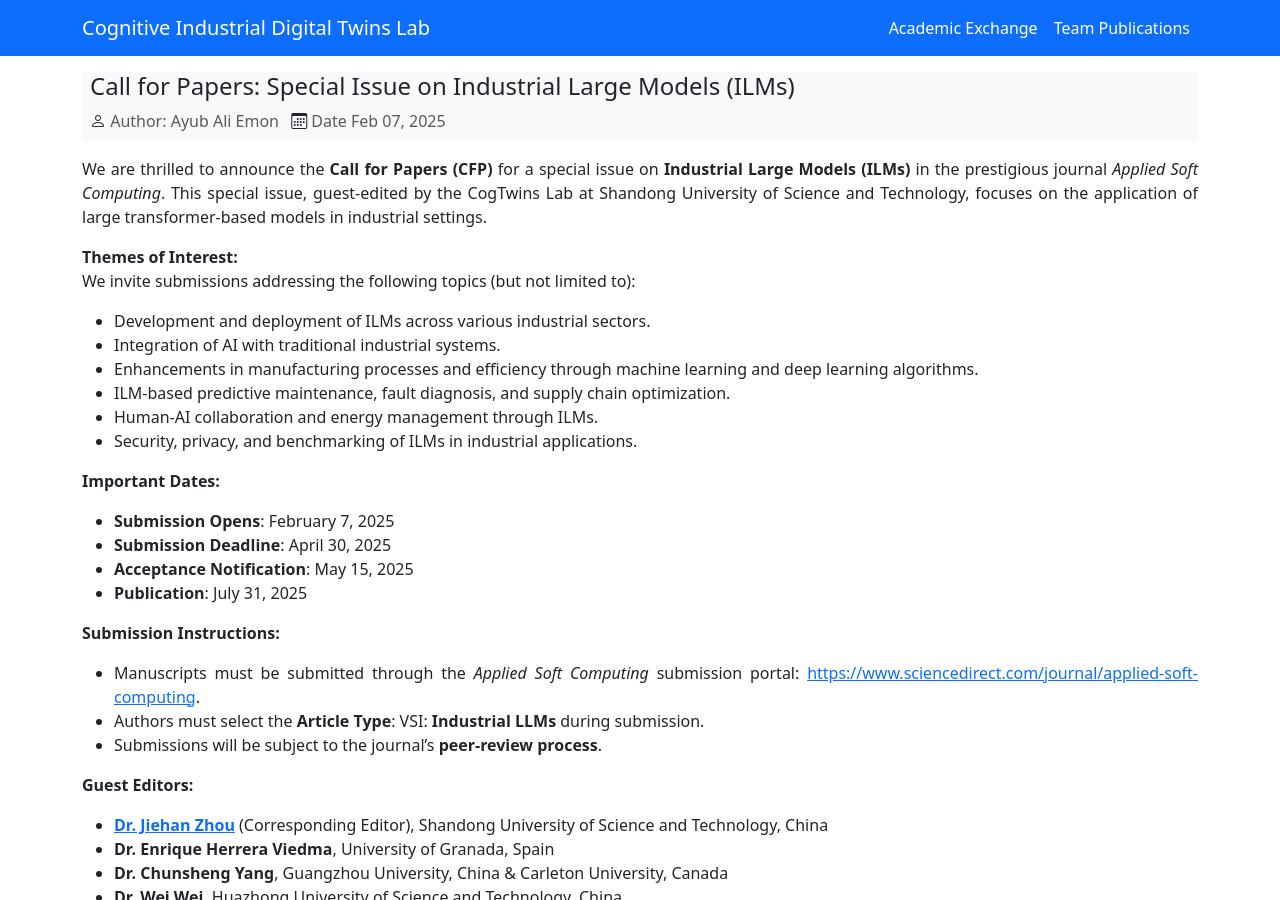
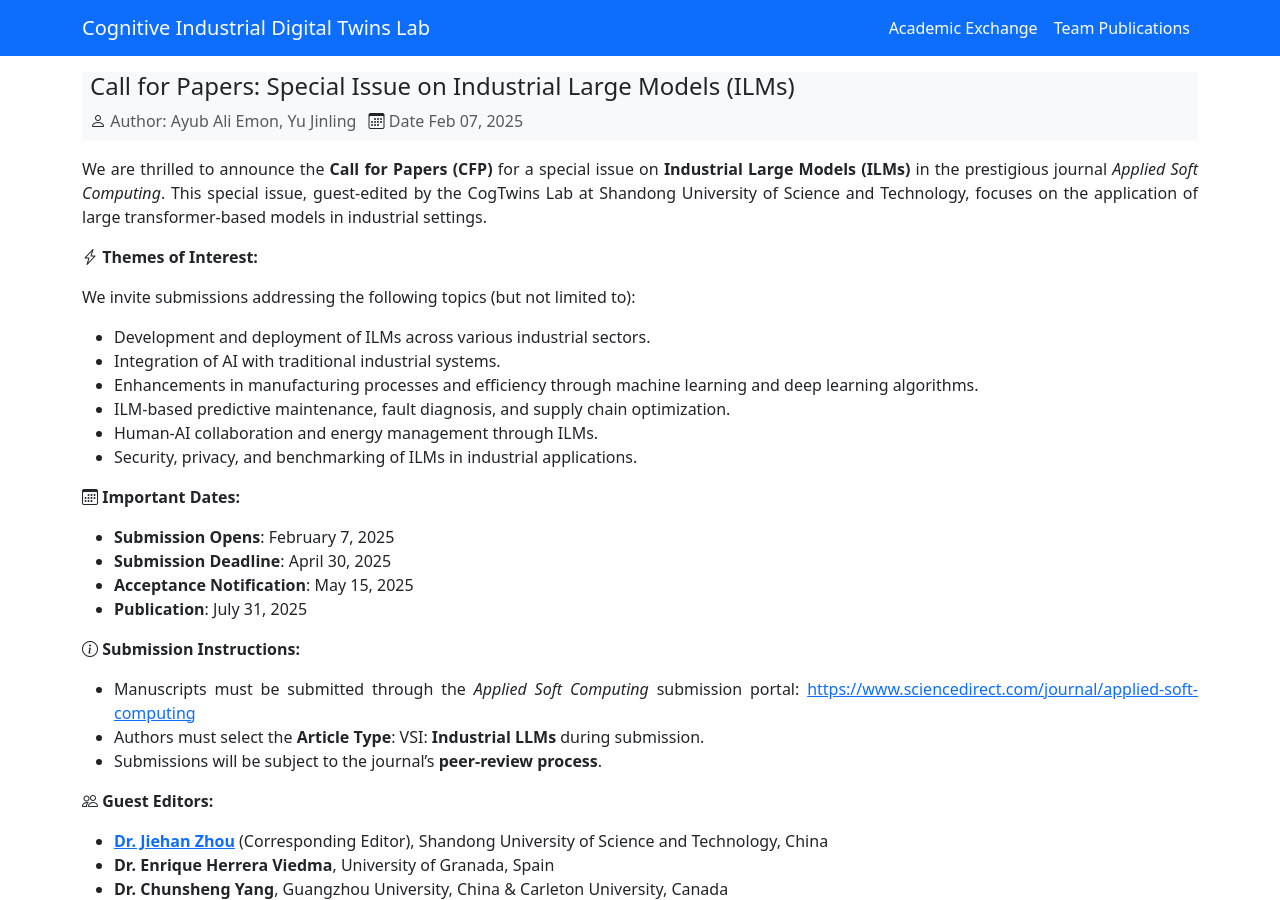
Before and after one commit to cogtwins/cogtwins.github.io, a Jekyll site: the page built from _posts/2025-02-07-call-for-papers-industrial-large-models-special-issue.markdown, in a window 1280 px wide and 900 px high. Built offline with Jekyll 4.4.1, drawn with Linux system fonts in a browser that asks for light colours; a style sheet for code colours, icons or effects is not loaded; some of the changed text lies outside the part shown.

Commit message:
Blog fix

```diff
--- a/_posts/2025-02-07-call-for-papers-industrial-large-models-special-issue.markdown
+++ b/_posts/2025-02-07-call-for-papers-industrial-large-models-special-issue.markdown
@@ -1,7 +1,7 @@
 ---
 layout: post
 title: "Call for Papers: Special Issue on Industrial Large Models (ILMs)"
-author: "Ayub Ali Emon"
+author: "Ayub Ali Emon, Yu Jinling"
 date: 2025-02-07
 tags: ILMs paper
 published: true
@@ -9,7 +9,8 @@
 
 We are thrilled to announce the **Call for Papers (CFP)** for a special issue on **Industrial Large Models (ILMs)** in the prestigious journal *Applied Soft Computing*. This special issue, guest-edited by the CogTwins Lab at Shandong University of Science and Technology, focuses on the application of large transformer-based models in industrial settings.
 
-**Themes of Interest:**
+<i class="bi bi-lightning-charge"></i> **Themes of Interest:**
+
 We invite submissions addressing the following topics (but not limited to):
 - Development and deployment of ILMs across various industrial sectors.
 - Integration of AI with traditional industrial systems.
@@ -18,18 +19,21 @@
 - Human-AI collaboration and energy management through ILMs.
 - Security, privacy, and benchmarking of ILMs in industrial applications.
 
-**Important Dates:**
+<i class="bi bi-calendar3"></i> **Important Dates:**
+
 - **Submission Opens**: February 7, 2025
 - **Submission Deadline**: April 30, 2025
 - **Acceptance Notification**: May 15, 2025
 - **Publication**: July 31, 2025
 
-**Submission Instructions:**
-- Manuscripts must be submitted through the *Applied Soft Computing* submission portal: [https://www.sciencedirect.com/journal/applied-soft-computing](https://www.sciencedirect.com/journal/applied-soft-computing).
+<i class="bi bi-info-circle"></i> **Submission Instructions:**
+
+- Manuscripts must be submitted through the *Applied Soft Computing* submission portal: [https://www.sciencedirect.com/journal/applied-soft-computing](https://www.sciencedirect.com/journal/applied-soft-computing)
 - Authors must select the **Article Type**: VSI: **Industrial LLMs** during submission.
 - Submissions will be subject to the journal’s **peer-review process**.
 
-**Guest Editors:**
+<i class="bi bi-people"></i> **Guest Editors:**
+
 - **[Dr. Jiehan Zhou](/jiehan_zhou/)** (Corresponding Editor), Shandong University of Science and Technology, China
 - **Dr. Enrique Herrera Viedma**, University of Granada, Spain
 - **Dr. Chunsheng Yang**, Guangzhou University, China & Carleton University, Canada
@@ -42,13 +46,14 @@
     <img class="img-fluid img-thumbnail" style="max-height: 520px;"
         src="{{ '/assets/postimg/2025-02-07-call-for-papers-industrial-large-models-special-issue.jpg' | relative_url }}" />
 </div>
+<br>
 
-
-**征稿启事：特刊"工业大模型(ILMs)"**
+<h1 class="fs-4" itemprop="name headline">征稿启事：特刊工业大模型(ILMs)</h1>
 
 我们很高兴地宣布，由山东科技大学计算机学院CogTwins实验室担任客座编辑的*Applied Soft Computing*期刊特刊“工业大模型（ILMs）”正式征稿。本期特刊聚焦于大型Transformer模型在工业环境中的应用。
 
-**征稿主题：**
+<i class="bi bi-lightning-charge"></i> **征稿主题：**
+
 我们诚邀以下主题的投稿（包括但不限于）：
 - 工业大模型在各行业的开发与部署。
 - 人工智能与传统工业系统的融合。
@@ -57,22 +62,25 @@
 - 人机协作与能源管理。
 - 工业大模型在应用中的安全、隐私与基准测试。
 
-**重要日期：**
+<i class="bi bi-calendar3"></i> **重要日期：**
+
 - **投稿开始日期**：2025年2月7日
 - **投稿截止日期**：2025年4月30日
 - **录用通知日期**：2025年5月15日
 - **出版日期**：2025年7月31日
 
-**投稿指南：**
-- 请通过*Applied Soft Computing*投稿系统提交稿件：[https://www.sciencedirect.com/journal/applied-soft-computing](https://www.sciencedirect.com/journal/applied-soft-computing)。
+<i class="bi bi-info-circle"></i> **投稿指南：**
+
+- 请通过*Applied Soft Computing*投稿系统提交稿件：[https://www.sciencedirect.com/journal/applied-soft-computing](https://www.sciencedirect.com/journal/applied-soft-computing)
 - 作者在投稿时需选择**Article Type**: VSI: **Industrial LLMs**。
 - 所有投稿将经过期刊的同行评审流程。
 
-**客座编辑：**
-- **周杰汉博士**（通讯编辑），山东科技大学，中国
+<i class="bi bi-people"></i> **客座编辑：**
+
+- **[周杰韩博士](/jiehan_zhou/)**（通讯编辑），山东科技大学，中国
 - **Enrique Herrera Viedma博士**，格拉纳达大学，西班牙
 - **杨春生博士**，广州大学，中国 & 卡尔顿大学，加拿大
-- **魏伟博士**，华中科技大学，中国
+- **魏巍博士**，华中科技大学，中国
 - **刘玉海博士**，郑州大学，中国
 
 我们诚挚欢迎全球研究人员和实践者的投稿。更多详情，请访问[期刊官网](https://www.sciencedirect.com/journal/applied-soft-computing)。
```
